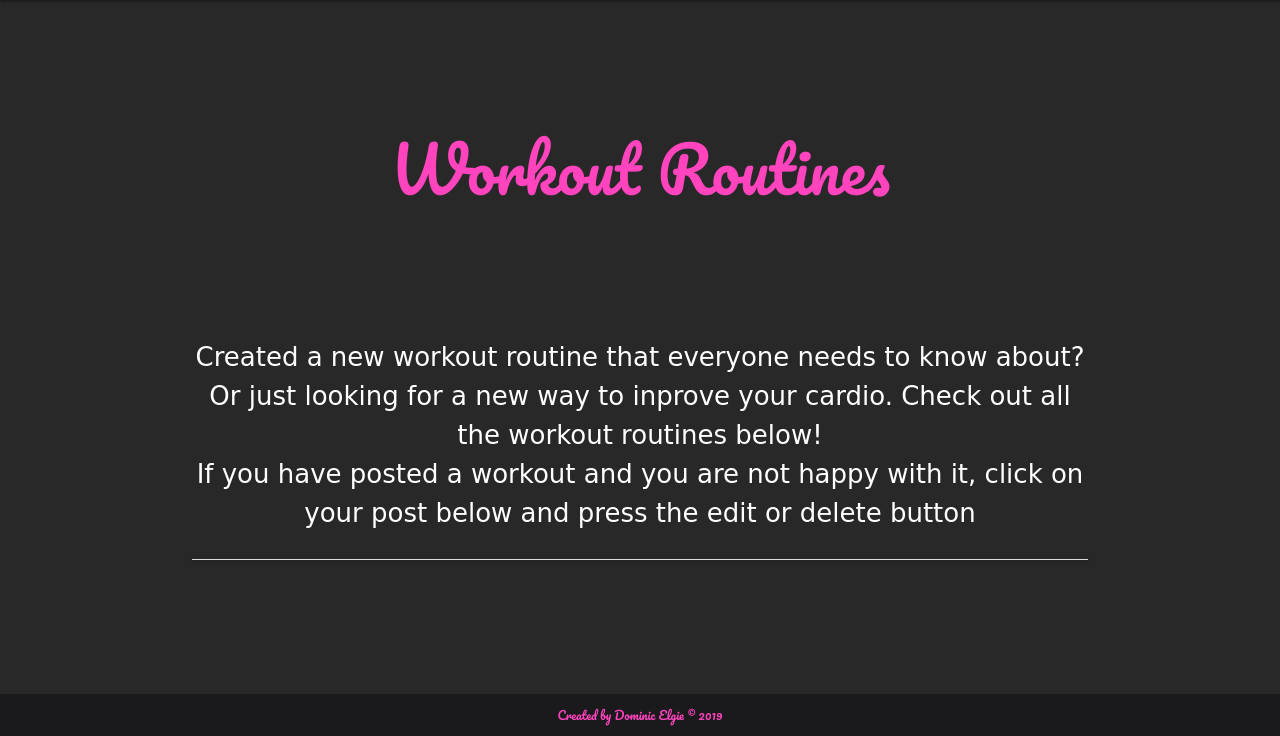
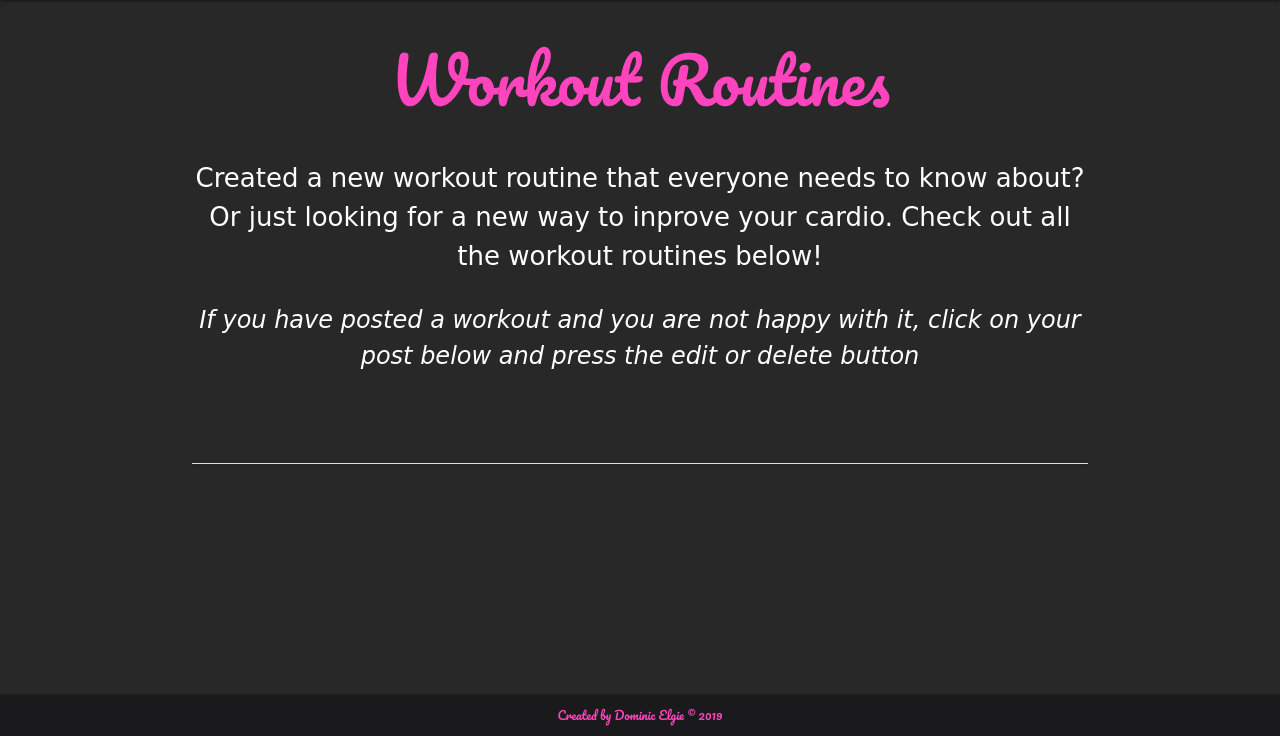
Before and after one commit to elg1e/Trainer-Mate, a Flask app: page /workout in a window 1280 px wide. Shown: the part 64-800 px from the top of the page. Run offline with Flask 2, Linux system fonts and the light colour scheme; data that the repository does not hold is empty; some libraries are stand-ins or nearby versions; some web fonts are replaced.

Commit message:
Added extra containers

```diff
--- a/static/css/style.css
+++ b/static/css/style.css
@@ -81,25 +81,11 @@ main {
     z-index: 1;
 }
 
-/*Carousel Media Queries*/
-
-@media screen and (min-width: 1224px) and (max-width: 1824px) {
-    .imgCarousel {
-        height: 700px;
-    }
-    .carouselBody {
-        height: 700px;
-    }
-    .carouselImages {
-        height: 700px;
-    }
-}
-
 /*Workout/Meal/Recipe Pages*/
 
 .postTitle {
     text-align: center;
-    margin: 15% 0;
+    margin: 5% 0;
     font-family: 'Pacifico', cursive;
     color: #ff44bd;
 }
--- a/templates/meal.html
+++ b/templates/meal.html
@@ -1,13 +1,14 @@
 {% extends 'base.html' %} {% block content %}
 
-<div class="container">
-
 <!--Main Paragraph-->
+<div class="container top-container">
     <h1 class="postTitle">Meal Plans</h1>
     <p class="postPara1">Want to lose weight? Maybe gain some? Or you just created a great meal plan to gain muscle! Check out the meal plans below or get sharing!</p>
     <p class="postPara2">If you have posted a workout and you are not happy with it, click on your post below and press the edit or delete button</p>
+</div>
 
 <!--Posts Content-->
+<div class="container bottom-container">
 <ul class="collapsible">
 {% for name in posts %}
     <li>
--- a/templates/workout.html
+++ b/templates/workout.html
@@ -1,13 +1,13 @@
 {% extends 'base.html' %} {% block content %}
 
-<div class="container">
-
 <!--Main Paragraph-->
+<div class="container top-container">
     <h1 class="postTitle">Workout Routines</h1>
-    <p class="postPara1">Created a new workout routine that everyone needs to know about? Or just looking for a new way to inprove your cardio. Check out all the workout routines below!
-    <br>If you have posted a workout and you are not happy with it, click on your post below and press the edit or delete button</p>
-
+    <p class="postPara1">Created a new workout routine that everyone needs to know about? Or just looking for a new way to inprove your cardio. Check out all the workout routines below!</p>
+    <p class="postPara2">If you have posted a workout and you are not happy with it, click on your post below and press the edit or delete button</p>
+</div>
 <!--Posts Content-->
+<div class="container bottom-container">
 <ul class="collapsible">
 {% for name in posts %}
     <li>
```
Also changed, not shown: templates/recipes.html (+4 -3 lines).
